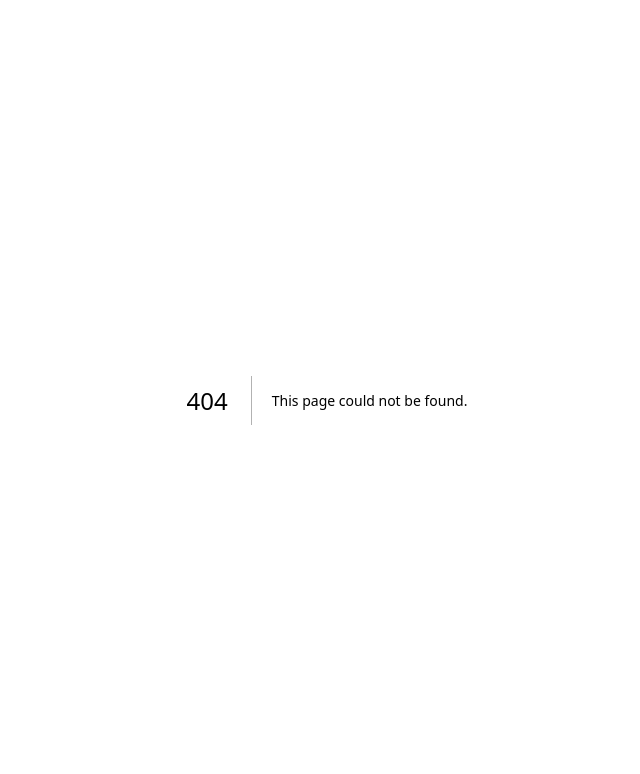
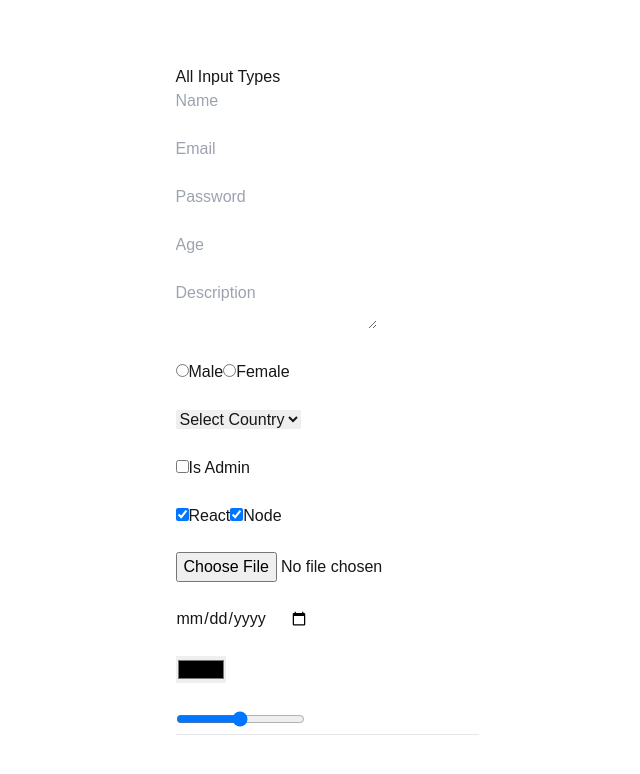
Before and after one commit to iparkavan/react-practice-project, a Next.js app: page /form-fields in a window 1280 px wide. Before the commit this address had no page. Shown: the top 774 px of the page, without its empty margins (305-945 px from the left). Built offline with nearby package versions, Linux system fonts and the light colour scheme.

Commit message:
form fields added

```diff
--- /dev/null
+++ b/src/app/form-fields/page.tsx
@@ -0,0 +1,229 @@
+"use client";
+
+import React, { ChangeEvent, useState } from "react";
+
+const page = () => {
+  const [formData, setFormData] = useState({
+    name: "",
+    email: "",
+    password: "",
+    age: "",
+    description: "",
+    gender: "",
+    country: "",
+    isAdmin: false,
+    skills: ["React", "Node"],
+    file: null as File | null,
+    date: "",
+    color: "",
+    range: "",
+  });
+
+  const handleChange = (
+    e: ChangeEvent<HTMLInputElement | HTMLTextAreaElement | HTMLSelectElement>,
+  ) => {
+    const { name, value, type } = e.target;
+    console.log(value);
+
+    if (type === "file") {
+      const files = (e.target as HTMLInputElement).files;
+      setFormData((prev) => ({ ...prev, file: files ? files[0] : null }));
+    } else if (type === "checkbox") {
+      const { checked } = e.target as HTMLInputElement;
+      if (name === "skills") {
+        setFormData((prev) => ({
+          ...prev,
+          skills: checked
+            ? [...prev.skills, value]
+            : prev.skills.filter((skill) => skill !== value),
+        }));
+      } else {
+        setFormData((prev) => ({
+          ...prev,
+          [name]: checked,
+        }));
+      }
+    } else {
+      setFormData((prev) => ({
+        ...prev,
+        [name]: value,
+      }));
+    }
+  };
+
+  console.log(formData);
+
+  return (
+    <div>
+      <div style={{ padding: 20 }}>
+        <h1>All Input Types</h1>
+
+        {/* TEXT */}
+        <input
+          type="text"
+          name="name"
+          placeholder="Name"
+          onChange={handleChange}
+        />
+
+        <br />
+        <br />
+
+        {/* EMAIL */}
+        <input
+          type="email"
+          name="email"
+          placeholder="Email"
+          onChange={handleChange}
+        />
+
+        <br />
+        <br />
+
+        {/* PASSWORD */}
+        <input
+          type="password"
+          name="password"
+          placeholder="Password"
+          onChange={handleChange}
+        />
+
+        <br />
+        <br />
+
+        {/* NUMBER */}
+        <input
+          type="number"
+          name="age"
+          placeholder="Age"
+          onChange={handleChange}
+        />
+
+        <br />
+        <br />
+
+        {/* TEXTAREA */}
+        <textarea
+          name="description"
+          placeholder="Description"
+          onChange={handleChange}
+        />
+
+        <br />
+        <br />
+
+        {/* RADIO */}
+        <label>
+          <input
+            type="radio"
+            name="gender"
+            value="male"
+            checked={formData.gender === "male"}
+            onChange={handleChange}
+          />
+          Male
+        </label>
+
+        <label>
+          <input
+            type="radio"
+            name="gender"
+            value="female"
+            checked={formData.gender === "female"}
+            onChange={handleChange}
+          />
+          Female
+        </label>
+
+        <br />
+        <br />
+
+        {/* SELECT */}
+        <select name="country" onChange={handleChange}>
+          <option value="">Select Country</option>
+          <option value="india">India</option>
+          <option value="usa">USA</option>
+        </select>
+
+        <br />
+        <br />
+
+        {/* SINGLE CHECKBOX */}
+        <label>
+          <input
+            type="checkbox"
+            name="isAdmin"
+            // value={formData.isAdmin}
+            checked={formData.isAdmin}
+            onChange={handleChange}
+          />
+          Is Admin
+        </label>
+
+        <br />
+        <br />
+
+        {/* MULTIPLE CHECKBOX */}
+        <label>
+          <input
+            type="checkbox"
+            name="skills"
+            value="React"
+            checked={formData.skills.includes("React")}
+            onChange={handleChange}
+          />
+          React
+        </label>
+
+        <label>
+          <input
+            type="checkbox"
+            name="skills"
+            value="Node"
+            checked={formData.skills.includes("Node")}
+            onChange={handleChange}
+          />
+          Node
+        </label>
+
+        <br />
+        <br />
+
+        {/* FILE */}
+        <input type="file" name="file" onChange={handleChange} />
+
+        <br />
+        <br />
+
+        {/* DATE */}
+        <input type="date" name="date" onChange={handleChange} />
+
+        <br />
+        <br />
+
+        {/* COLOR */}
+        <input type="color" name="color" onChange={handleChange} />
+
+        <br />
+        <br />
+
+        {/* RANGE */}
+        <input
+          type="range"
+          name="range"
+          min="0"
+          max="100"
+          onChange={handleChange}
+        />
+
+        {/* <p>Range Value: {formData.range}</p> */}
+
+        <hr />
+
+        {/* <pre>{JSON.stringify(formData, null, 2)}</pre> */}
+      </div>
+    </div>
+  );
+};
+
+export default page;
--- a/src/app/page.tsx
+++ b/src/app/page.tsx
@@ -91,6 +91,10 @@ export default function Home() {
       name: "Custom Modal",
       route: "/custom-modal",
     },
+    {
+      name: "All Form Fields",
+      route: "/form-fields",
+    },
   ];
 
   // const handleClick = useCallback(() => {
```
